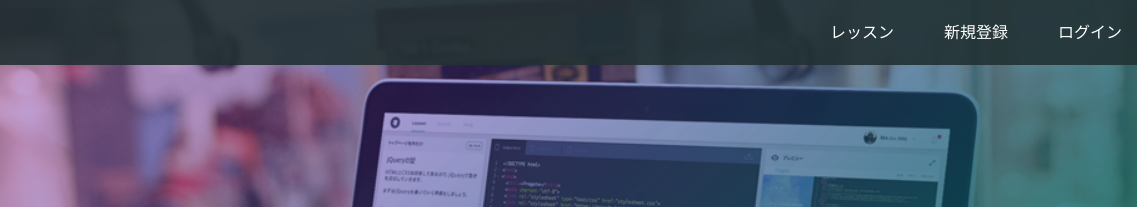
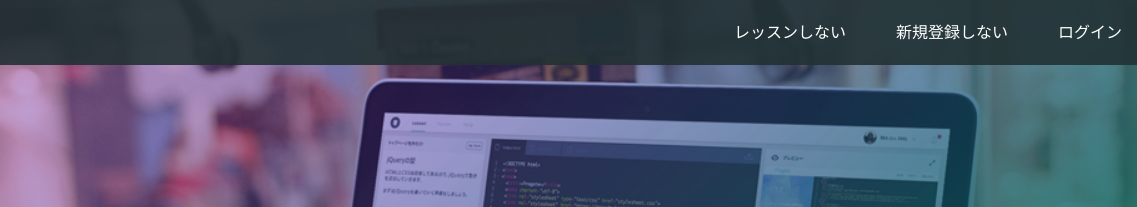
Before and after one commit to negreb-18/negreb-18.github.io, a plain HTML site: page index.html in a window 1280 px wide. Shown: the top 207 px of the page, 143-1280 px from the left. Drawn offline with Linux system fonts and the light colour scheme.

Commit message:
Update index.html

```diff
--- a/index.html
+++ b/index.html
@@ -15,8 +15,8 @@
       </div>
       <span class="fa fa-bars menu-icon"></span>
       <div class="header-right">
-        <a href="#">レッスン</a>
-        <a href="#">新規登録</a>
+        <a href="#">レッスンしない</a>
+        <a href="#">新規登録しない</a>
         <a href="#" class="login">ログイン</a>
       </div>
     </div>
```
